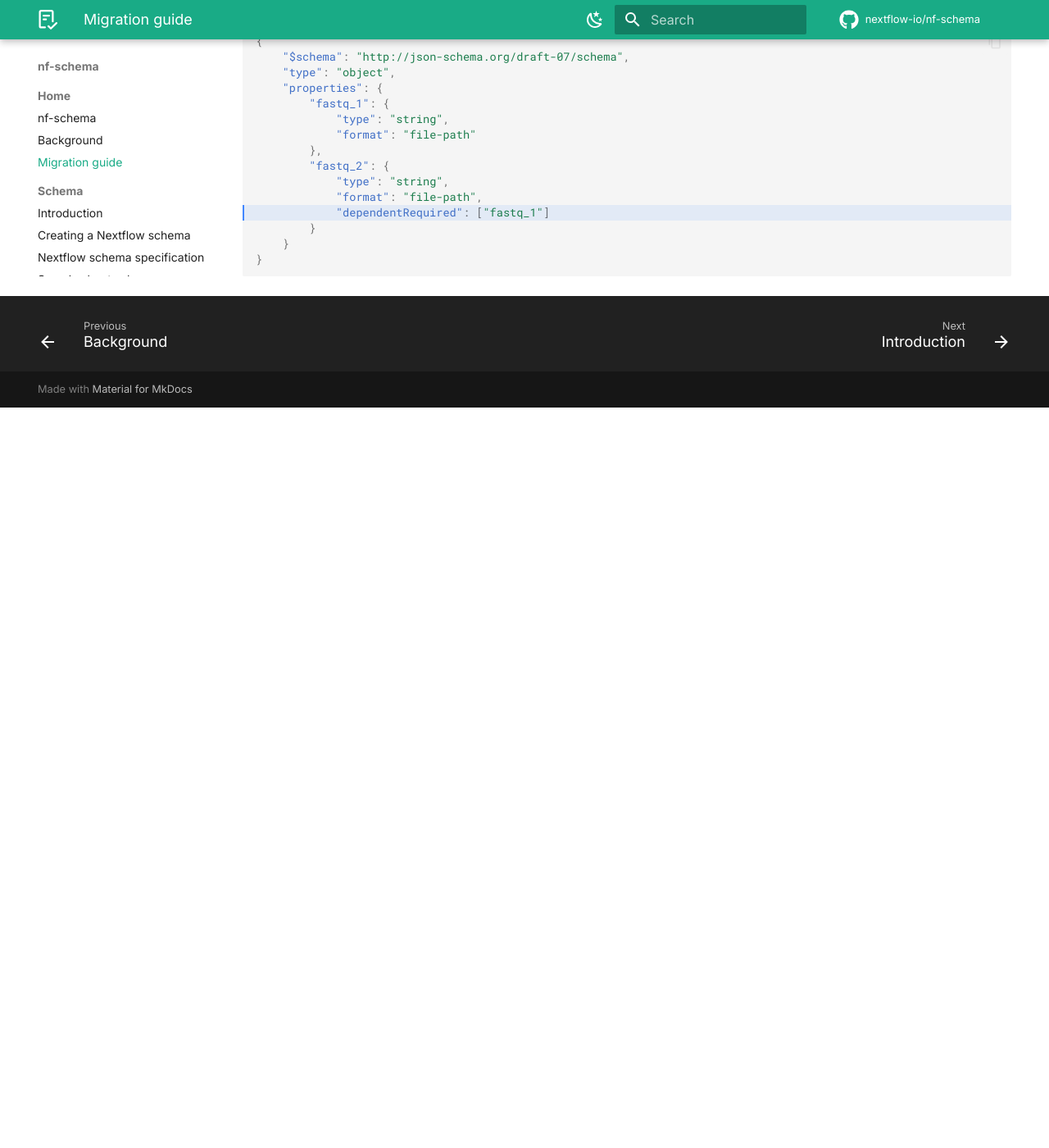
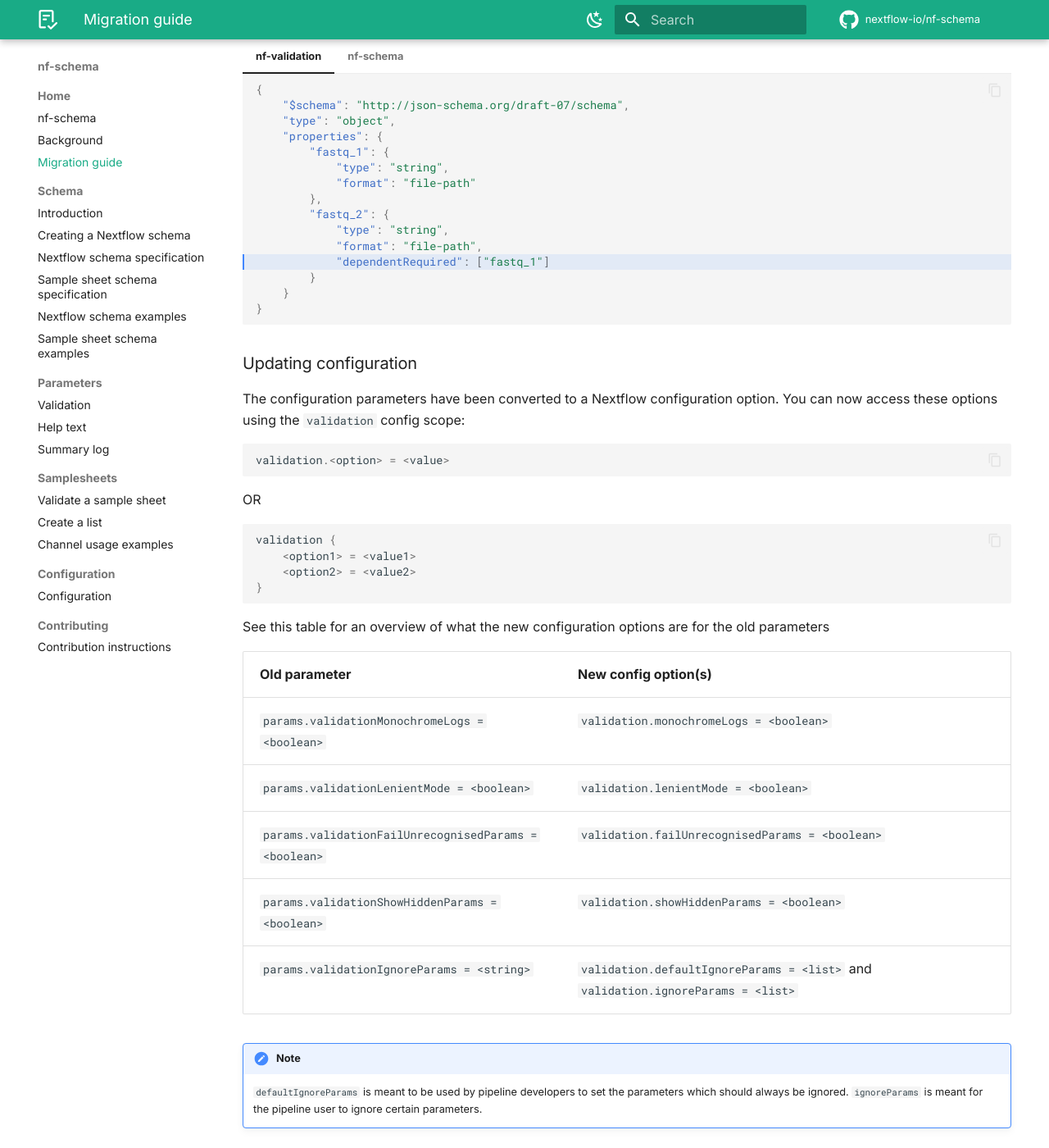
Before and after one commit to nextflow-io/nf-validation, an MkDocs documentation site: the page built from docs/migration_guide.md, in a window 1280 px wide and 1400 px high, scrolled down 2408 px. Shown: the whole window at 82% size. Built offline with MkDocs 1.6.1 and Material for MkDocs 9.7.7, drawn with Linux system fonts in a browser that asks for light colours; plug-ins that fetch from the network failed and are left out; comment, search, counter and statistics services are not loaded; the version menu is left out; before the commit the page ends 2905 px from its top, so only the background shows below that; some of the changed text lies outside the part shown.

Commit message:
Update documentation

````diff
--- a/docs/migration_guide.md
+++ b/docs/migration_guide.md
@@ -16,7 +16,8 @@ Following list shows the major breaking changes introduced in nf-schema:
 1. The JSON schema draft has been updated from `draft-07` to `draft-2020-12`. See [JSON Schema draft 2020-12 release notes](https://json-schema.org/draft/2020-12/release-notes) and [JSON schema draft 2019-09 release notes](https://json-schema.org/draft/2019-09/release-notes) for more information.
 2. The `fromSamplesheet` channel factory has been converted to a function called `samplesheetToList`. See [updating `fromSamplesheet`](#updating-fromsamplesheet) for more information.
 3. The `unique` keyword for samplesheet schemas has been removed. Please use [`uniqueItems`](https://json-schema.org/understanding-json-schema/reference/array#uniqueItems) or [`uniqueEntries`](nextflow_schema/nextflow_schema_specification.md#uniqueentries) now instead.
-4. The `dependentRequired` keyword now works as it's supposed to work in JSON schema. See [`dependentRequired`](https://json-schema.org/understanding-json-schema/reference/conditionals#dependentRequired) for more information
+4. The `dependentRequired` keyword now works as it's supposed to work in JSON schema. See [`dependentRequired`](https://json-schema.org/understanding-json-schema/reference/conditionals#dependentRequired) for more information.
+5. All configuration parameters have been converted to Nextflow configuration options. See [Updating configuration](#updating-configuration) for more information.
 
 A full list of changes can be found in the [changelog](https://github.com/nextflow-io/nf-schema/blob/master/CHANGELOG.md).
 
@@ -184,3 +185,34 @@ When you use `dependentRequired` in your schemas, you should update it like this
         }
     }
     ```
+
+### Updating configuration
+
+The configuration parameters have been converted to a Nextflow configuration option. You can now access these options using the `validation` config scope:
+
+```groovy
+validation.<option> = <value>
+```
+
+OR
+
+```groovy
+validation {
+    <option1> = <value1>
+    <option2> = <value2>
+}
+```
+
+See this table for an overview of what the new configuration options are for the old parameters
+
+| Old parameter                                | New config option(s)                                                             |
+| -------------------------------------------- | -------------------------------------------------------------------------------- |
+| `params.validationMonochromeLogs = <boolean>`         | `validation.monochromeLogs = <boolean>`                                          |
+| `params.validationLenientMode = <boolean>`            | `validation.lenientMode = <boolean>`                                             |
+| `params.validationFailUnrecognisedParams = <boolean>` | `validation.failUnrecognisedParams = <boolean>`                                  |
+| `params.validationShowHiddenParams = <boolean>`       | `validation.showHiddenParams = <boolean>`                                        |
+| `params.validationIgnoreParams = <string>`            | `validation.defaultIgnoreParams = <list>` and `validation.ignoreParams = <list>` |
+
+!!! note
+
+    `defaultIgnoreParams` is meant to be used by pipeline developers to set the parameters which should always be ignored. `ignoreParams` is meant for the pipeline user to ignore certain parameters.
--- a/mkdocs.yml
+++ b/mkdocs.yml
@@ -24,6 +24,8 @@ nav:
       - samplesheets/validate_sample_sheet.md
       - samplesheets/samplesheetToList.md
       - samplesheets/examples.md
+  - Configuration:
+      - configuration/configuration.md
   - Contributing:
       - contributing/setup.md
 
````
Also changed, not shown: docs/configuration/configuration.md (added, +72 -0 lines), docs/parameters/help_text.md (+1 -11 lines), docs/parameters/validation.md (+3 -23 lines), 1 other file.
